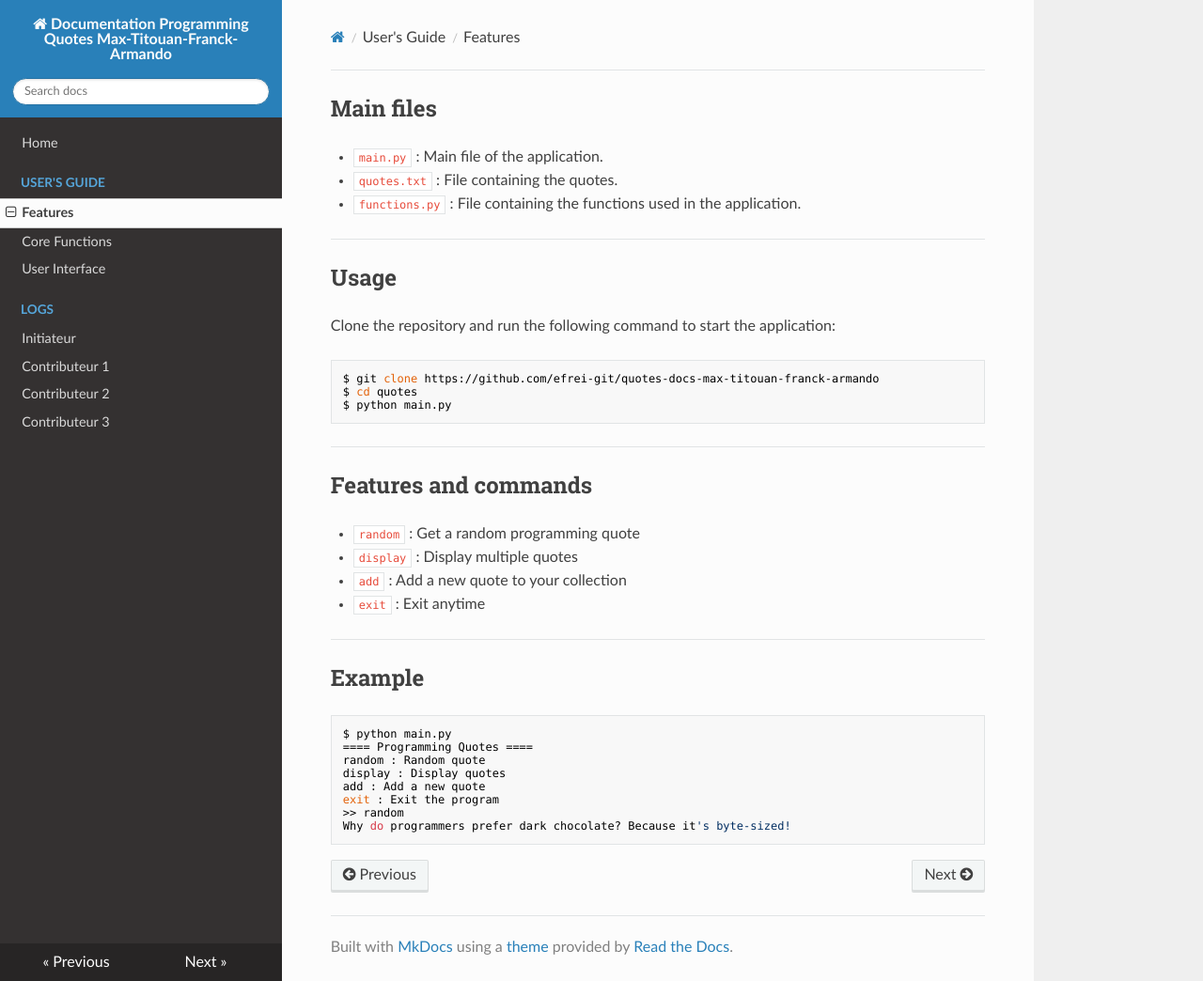
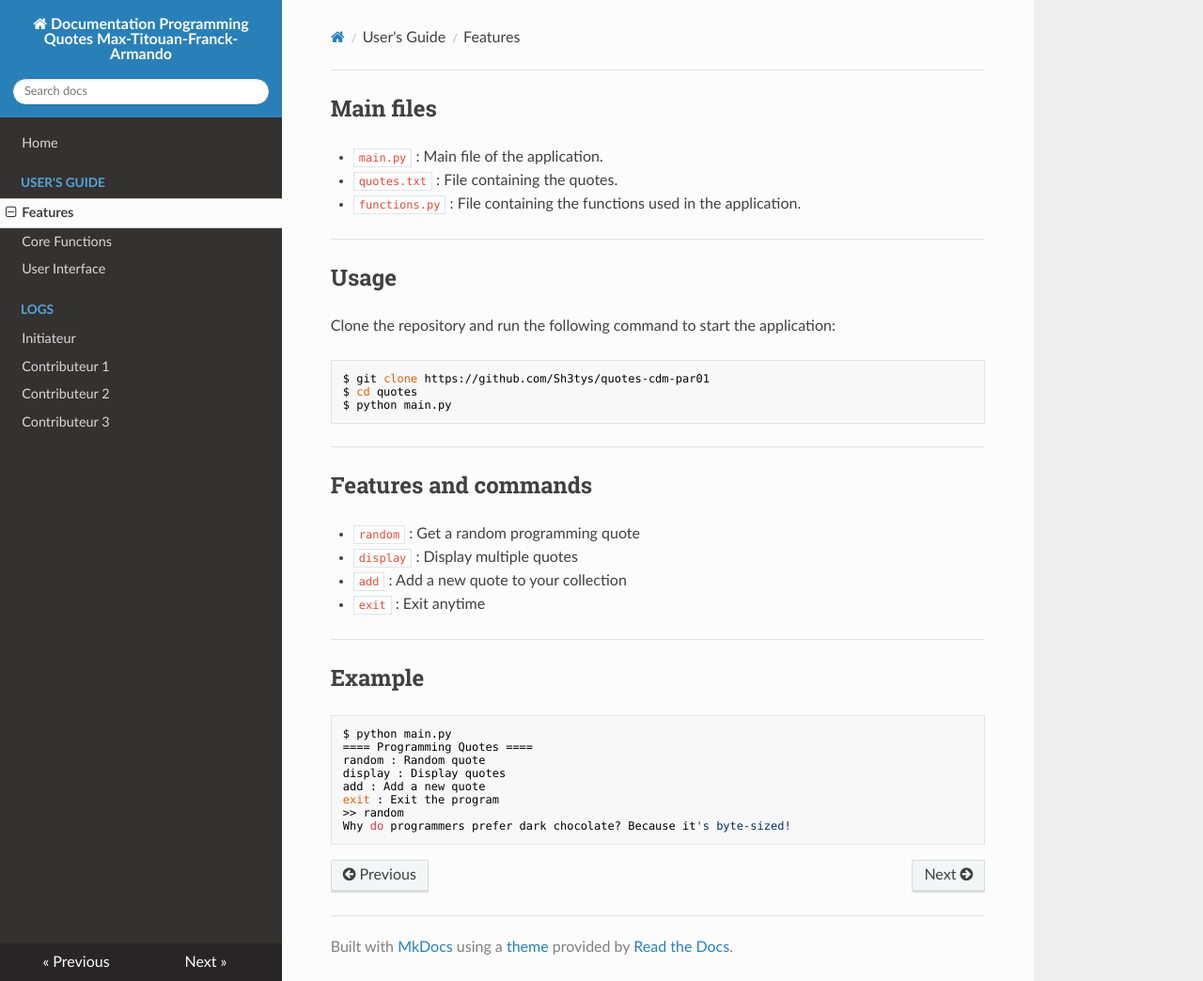
Before and after one commit to efrei-git/quotes-docs-max-titouan-franck-armando, an MkDocs documentation site: the page built from docs/features/features.md, in a window 1280 px wide and 1044 px high. Shown: the whole window at 94% size. Built offline with MkDocs 1.6.1, drawn with Linux system fonts in a browser that asks for light colours; nearby versions of some CDN libraries; some of the changed lines change nothing that is shown.

Commit message:
refact features: add correct repository link

````diff
--- a/docs/features/features.md
+++ b/docs/features/features.md
@@ -11,7 +11,7 @@
 Clone the repository and run the following command to start the application:
 
 ```bash
-$ git clone https://github.com/efrei-git/quotes-docs-max-titouan-franck-armando
+$ git clone https://github.com/Sh3tys/quotes-cdm-par01
 $ cd quotes
 $ python main.py
 ```
````
